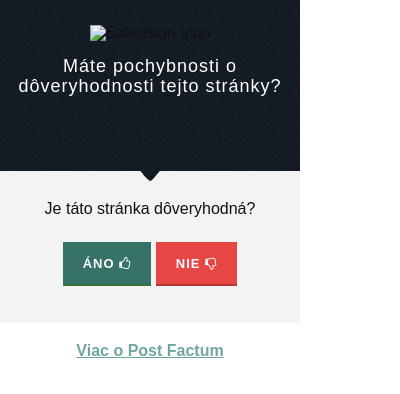
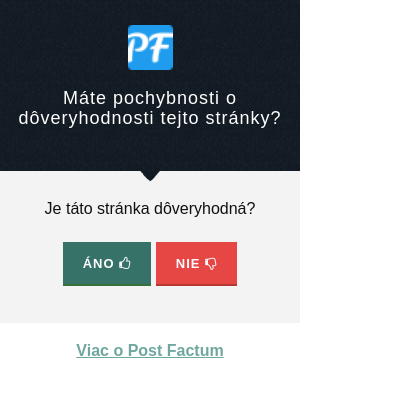
Before and after one commit to PostFactum-sk/postfactum-extension, a browser extension: page src/popup.html in a window 400 px wide. Drawn offline with Linux system fonts and the light colour scheme.

Commit message:
Fix icons paths based on feedback

```diff
--- a/src/popup.html
+++ b/src/popup.html
@@ -4,7 +4,7 @@
 <head>
   <meta charset="UTF-8">
   <title>PostFactum</title>
-  <link rel="shortcut icon" href="./icons/favicon.ico" type="image/x-icon">
+  <link rel="shortcut icon" href="./assets/icons/favicon.ico" type="image/x-icon">
   <link href="https://maxcdn.bootstrapcdn.com/font-awesome/4.6.3/css/font-awesome.min.css" rel="stylesheet" />
   <link href="./assets/stylesheets/dialog.css" rel="stylesheet" type="text/css">
   <script src="./assets/javascripts/config.js"></script>
@@ -13,7 +13,7 @@
 
 <body>
   <div class="dialog-top">
-    <img alt="Extension Icon" class="dialog-icon" src="./icons/favicon-32x32.png" />
+    <img alt="Extension Icon" class="dialog-icon" src="./assets/icons/favicon-32x32.png" />
     <h1>Máte pochybnosti o dôveryhodnosti tejto stránky?</h1>
   </div>
   <div class="dialog-middle">
```
